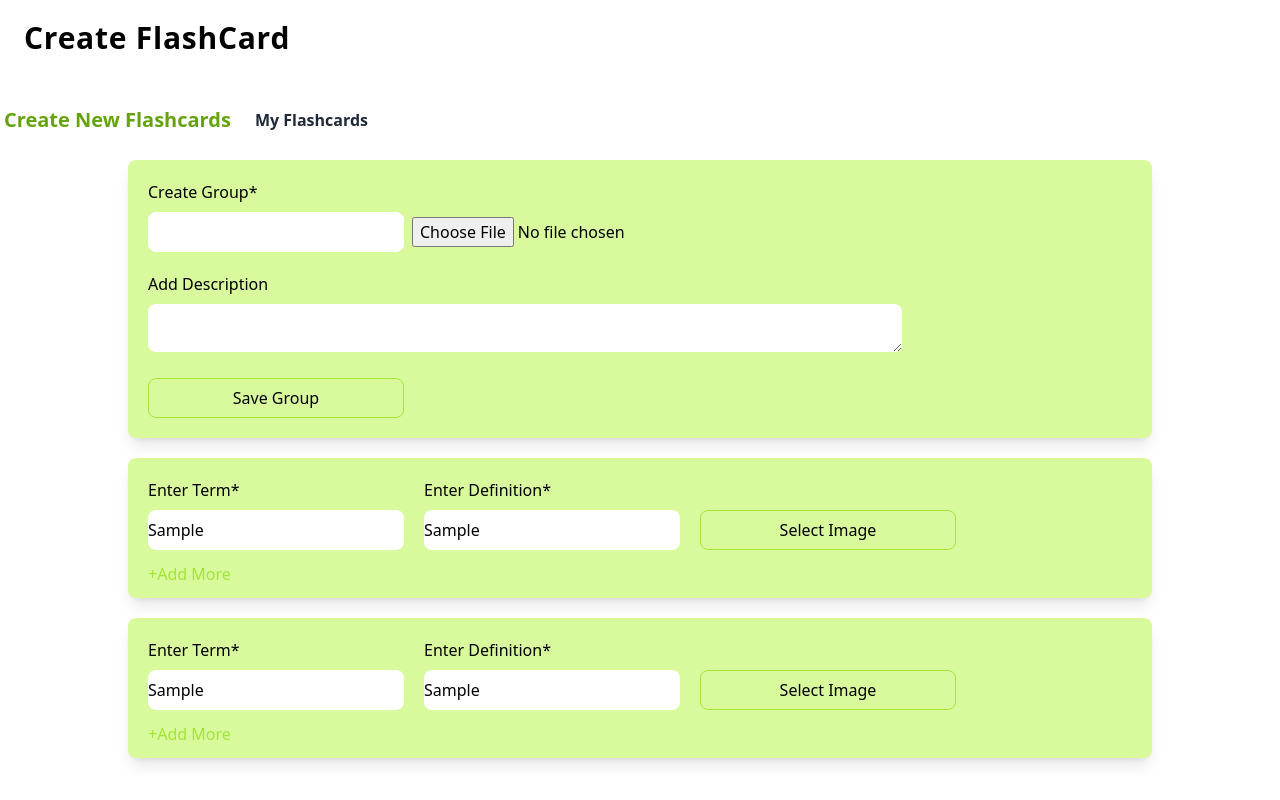
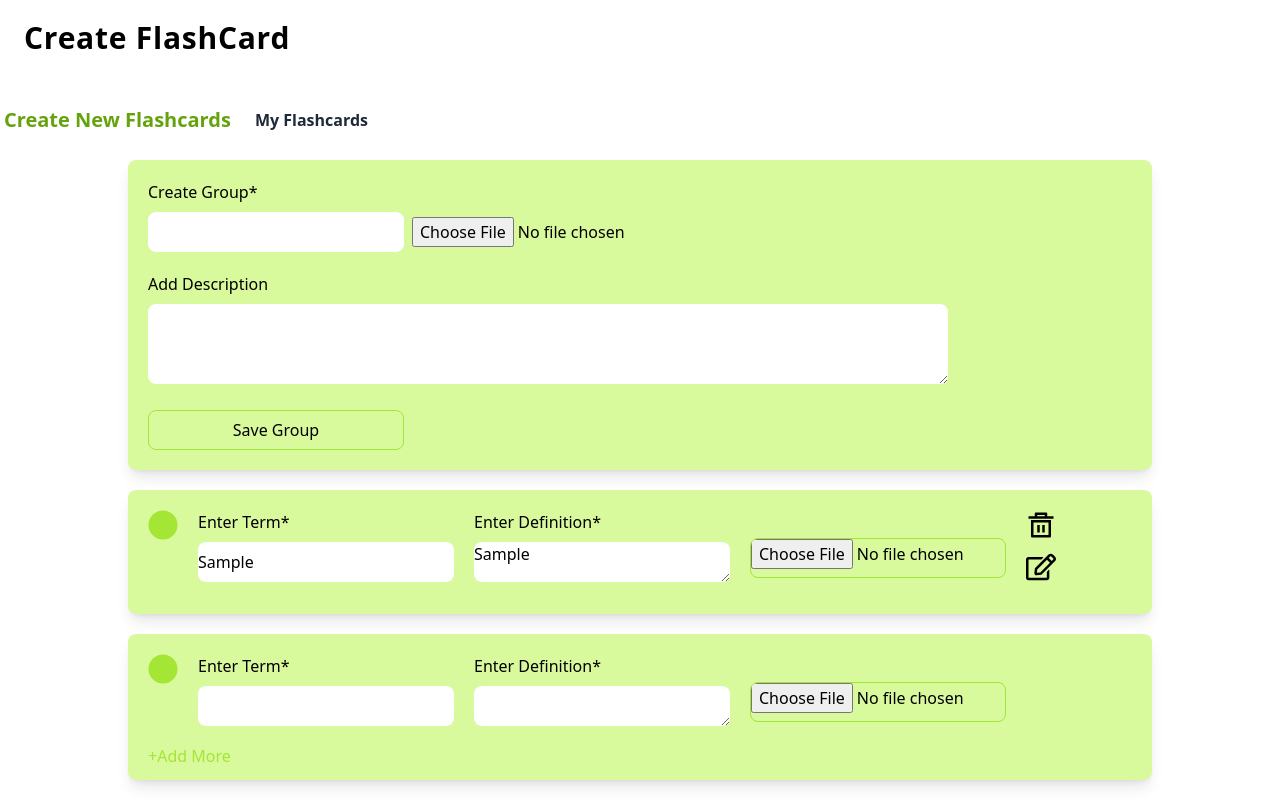
Before and after one commit to KomalPawar022/FlashCard-Generator1, a React (Create React App) app: page / in a window 1280 px wide. Both pictures are taken after typing "Sample", "Sample" into the empty fields and a click on the button "+Add More". Built offline with nearby package versions, Linux system fonts and the light colour scheme.

Commit message:
Update 2

```diff
--- a/src/components/card/index.jsx
+++ b/src/components/card/index.jsx
@@ -1,58 +1,126 @@
-import { useState } from "react";
-import { useDispatch } from "react-redux";
-import { addCard } from "../../store/slices/card-slice";
+import { useState, useEffect } from "react";
+import { useDispatch, useSelector } from "react-redux";
+import { addCard, removeCard } from "../../store/slices/card-slice";
+import { RiDeleteBin5Line } from "react-icons/ri";
+import { FaRegEdit } from "react-icons/fa";
+import { FaCircle } from "react-icons/fa";
 
-export default function Card({ group, savedTerm, savedDef }) {
+export default function Card({ group, savedTerm }) {
   const dispatch = useDispatch();
   const [term, setTerm] = useState(null);
   const [def, setDef] = useState(null);
+  const [img, setImg] = useState(null);
+  const [saved, setSaved] = useState(false);
+  const [counter, setCounter] = useState(1);
+  const { card } = useSelector((state) => state);
+
+  function handleDelete(e) {
+    e.preventDefault();
+    dispatch(removeCard(term));
+  }
 
   function handleSaveCard(e) {
     e.preventDefault();
     const cardData = {
+      id: counter,
       term: term,
       definition: def,
       group: group,
+      img: img,
     };
     dispatch(addCard(cardData));
+
+    setSaved(true);
+    setCounter(counter + 1);
+  }
+
+  useEffect(() => {
+    if (savedTerm) {
+      card.map((item) => {
+        if (item.term === savedTerm) {
+          setTerm(item.term);
+          setDef(item.definition);
+          setImg(item.img);
+        }
+      });
+    } else {
       setTerm(null);
       setDef(null);
+      setImg(null);
     }
+  }, []);
   return (
     <>
       <div className="bg-lime-200 flex flex-col  w-[80vw] rounded-lg shadow-lg mt-5">
-        {console.log("saved term:-", savedTerm, "savedDef:-", savedDef)}
         <form>
-          <div className="mt-5 ml-5 inline-block">
+          <div className="flex flex-row">
+            <div className="m-5">
+              <FaCircle
+                className="h-[30px] w-[30px]"
+                color="rgb(163 230 53)"
+                visible={true}
+                defaultValue={counter}
+              />
+            </div>
+            <div className="mt-5  inline-block">
               <p className="mb-2">Enter Term*</p>
+
               <input
                 type="text"
                 className="w-[20vw] h-[40px] rounded-lg"
                 onChange={(e) => setTerm(e.target.value)}
-              value={savedTerm}
+                required
               />
             </div>
             <div className="mt-5 ml-5 inline-block">
               <p className="mb-2">Enter Definition*</p>
-            <input
+              <textArea
                 type="text"
                 className="w-[20vw] h-[40px] rounded-lg"
                 onChange={(e) => setDef(e.target.value)}
-              value={savedDef}
+                required
               />
             </div>
-          <div className="mt-5 ml-5 inline-block">
-            <button
+            <div className=" h-100 items-center">
+              {img ? (
+                <div className="mt-5 ml-5 justify-center">
+                  <img
+                    src={URL.createObjectURL(img)}
+                    className="w-[15vw] h-[100px] rounded-lg"
+                  />
+                </div>
+              ) : (
+                <div className="mt-12 ml-5 inline-block">
+                  <input
                     className="border border-lime-400 rounded-lg w-[20vw] h-[40px]"
                     type="file"
-            >
-              Select Image
+                    accept=".jpg, .jpeg, .png"
+                    onChange={(e) => setImg(e.target.files[0])}
+                  />
+                </div>
+              )}
+            </div>
+            {saved ? (
+              <div className="flex flex-col ml-5 space-y-3 m-5">
+                <button onClick={handleDelete}>
+                  <RiDeleteBin5Line className="h-[30px] w-[30px]" />
+                </button>
+                <button>
+                  <FaRegEdit className="h-[30px] w-[30px]" />
                 </button>
               </div>
+            ) : null}
+          </div>
           <div className="my-3 ml-5">
-            <button className="text-lime-400" onClick={handleSaveCard}>
+            {saved ? null : (
+              <button
+                className="text-lime-400"
+                onClick={handleSaveCard}
+                type="submit"
+              >
                 +Add More
               </button>
+            )}
           </div>
         </form>
       </div>
--- a/src/pages/create-new.jsx
+++ b/src/pages/create-new.jsx
@@ -38,33 +38,29 @@ export default function CreateFlashcards() {
             <p className="mb-2">Add Description</p>
             <textarea
               type="text"
-              cols="80"
               onChange={(e) => setDescription(e.target.value)}
-              className="rounded-lg"
+              className="rounded-lg lg:w-[800px] h-[80px] md:w-[500px]"
             />
           </div>
           <div className="my-5 ml-5 items-end">
             <button
               className="border border-lime-400 rounded-lg w-[20vw] h-[40px]"
               onClick={handleSaveGroup}
+              type="submit"
             >
               Save Group
             </button>
           </div>
         </form>
       </div>
+      {<Card group={group} savedTerm={null} />}
       {card && card.length
-        ? card.map((item) =>
+        ? card.map((item, index) =>
             item.group === group ? (
-              <Card
-                group={group}
-                savedTerm={item.term}
-                savedDef={item.definition}
-              />
+              <Card key={index} group={group} savedTerm={item.term} />
             ) : null,
           )
         : null}
-      {<Card group={group} savedTerm={null} savedDef={null} />}
     </div>
   );
 }
--- a/src/pages/view-card.jsx
+++ b/src/pages/view-card.jsx
@@ -1,10 +1,11 @@
-import { useParams } from "react-router-dom";
+import { useParams, Link } from "react-router-dom";
 import { useSelector } from "react-redux";
 import { useState } from "react";
-import Card from "../components/card";
+
 import { FaRegShareFromSquare } from "react-icons/fa6";
 import { FaCloudDownloadAlt } from "react-icons/fa";
 import { IoPrint } from "react-icons/io5";
+import { FaArrowAltCircleLeft } from "react-icons/fa";
 
 export default function ViewCard() {
   let { group } = useParams();
@@ -15,6 +16,10 @@ export default function ViewCard() {
 
   return (
     <div>
+      <div className="flex flex-row">
+        <Link to="/my-flashcards">
+          <FaArrowAltCircleLeft className="h-[30px] w-[30px] ml-5 cursor-pointer" />
+        </Link>
         {cardGroup?.map((item) => {
           if (item.group === group) {
             return (
@@ -25,8 +30,9 @@ export default function ViewCard() {
             );
           }
         })}
+      </div>
       <div className="flex flex-row m-10 justify-self-center">
-        <div className="flex flex-col justify-center shadow-lg bg-lime-200 gap-2 w-[200px] h-fit ml-5 rounded-xl mt-8">
+        <div className="flex flex-col justify-center shadow-lg bg-lime-200 gap-2 w-[200px] h-fit ml-5 rounded-xl mt-6">
           <ul className="text-center space-y-3 mb-3">
             <li className="font-semibold text-center">FlashCards</li>
             <hr className="h-[4px] color-lime-400 bg-lime-400" />
@@ -52,7 +58,17 @@ export default function ViewCard() {
         <div className="flex flex-col justify-center  shadow-lg bg-lime-200 gap-2 w-[700px] h-[400px] ml-5 rounded-xl">
           {card?.map((item) => {
             if (item.term === selectedTerm) {
-              return <p className="text-center p-3">{item.definition}</p>;
+              return (
+                <div className="flex justify-center items-center m-5">
+                  <div className="flex flex-row">
+                    <img
+                      src={URL.createObjectURL(item.img)}
+                      className="w-[20vw] h-[200px] rounded-lg"
+                    />
+                    <p className="text-center p-3">{item.definition}</p>
+                  </div>
+                </div>
+              );
             }
           })}
         </div>
```
Lines whose indentation alone changed are shown as unchanged.
